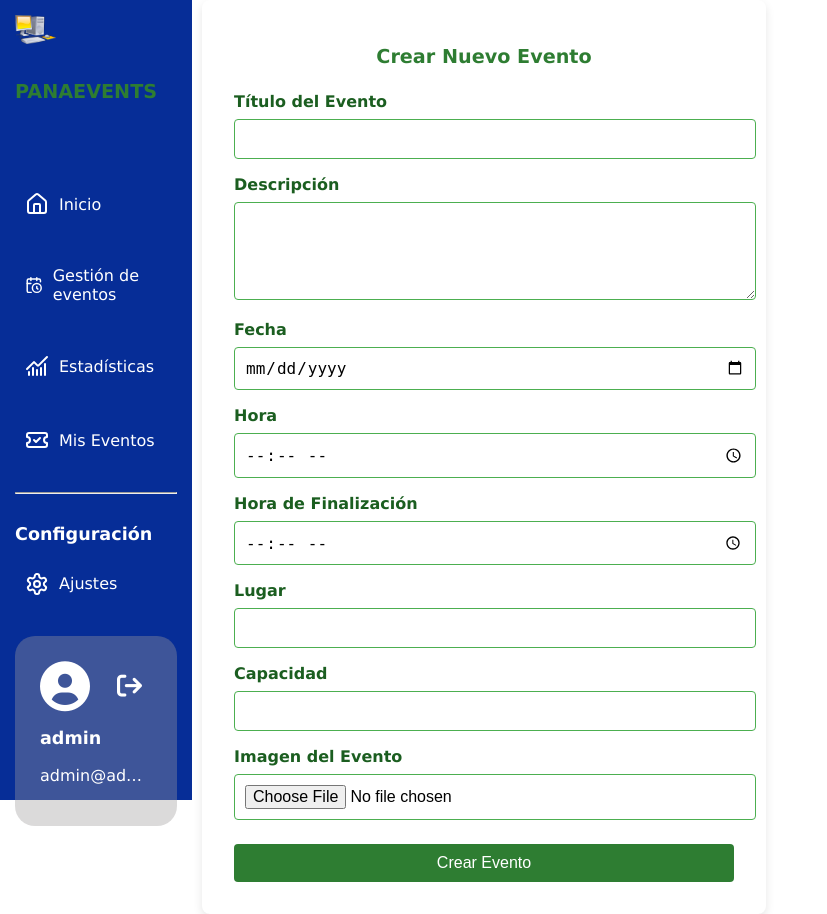
After one commit to Wcno/campusHub, a PHP site: page /create_event.php in a window 1280 px wide. The commit adds this page. Shown: the whole page, without its empty margins (0-827 px from the left). Run offline with PHP 8.4, Linux system fonts and the light colour scheme; a user stored in the database is signed in.

Commit message:
add create event

```diff
--- a/includes/config.php
+++ b/includes/config.php
@@ -4,6 +4,6 @@ define('DB_HOST', 'localhost');
 define('DB_USER', 'root');         // Cambia por tu usuario de la base de datos si es diferente
 define('DB_PASSWORD', 'Datawi123!');  // Cambia por tu contraseña de la base de datos
 define('DB_PORT', '3307');               //  por el puerto que estás usando si es diferente
-define('DB_NAME', 'panaeventsdb');
+define('DB_NAME', 'campushubdb');
 define('DB_CHARSET', 'utf8mb4');
 ?>
--- /dev/null
+++ b/php/admin_index.php
@@ -0,0 +1,3 @@
+<?php
+header("Location: ../views/home.php");
+?>
--- a/php/dashboardLayout.php
+++ b/php/dashboardLayout.php
@@ -13,7 +13,7 @@ $titulo = $titulo ?? 'Dashboard';
     <meta charset="UTF-8">
     <meta name="viewport" content="width=device-width, initial-scale=1.0">
     <title><?php echo htmlspecialchars($titulo); ?></title> <!-- Título dinámico -->
-    <link rel="stylesheet" type="text/css" href="../css/dashboardLayout.css">
+    <link rel="stylesheet" type="text/css" href="../styles/dashboardLayout.css">
     <link rel="stylesheet" href="https://cdnjs.cloudflare.com/ajax/libs/font-awesome/6.0.0-beta3/css/all.min.css">
 
 </head>
@@ -34,7 +34,7 @@ $titulo = $titulo ?? 'Dashboard';
                     <a href="dashboard-layout.php?page=home.php" class="sidebar-item <?php echo $current_page == 'home.php' ? 'active' : ''?>"><svg xmlns="http://www.w3.org/2000/svg" width="24" height="24" viewBox="0 0 24 24" fill="none" stroke="currentColor" stroke-width="2" stroke-linecap="round" stroke-linejoin="round" class="lucide lucide-house"><path d="M15 21v-8a1 1 0 0 0-1-1h-4a1 1 0 0 0-1 1v8"/><path d="M3 10a2 2 0 0 1 .709-1.528l7-5.999a2 2 0 0 1 2.582 0l7 5.999A2 2 0 0 1 21 10v9a2 2 0 0 1-2 2H5a2 2 0 0 1-2-2z"/></svg><span>Inicio</span></a>
                     <?php if ($usuarioRol == 'admin'): ?>
                         <!-- Opciones para el administrador -->
-                        <a href="#" class="sidebar-item <?php echo $current_page == 'gestionEventos.php' ? 'active' : ''; ?>"><svg xmlns="http://www.w3.org/2000/svg" width="24" height="24" viewBox="0 0 24 24" fill="none" stroke="currentColor" stroke-width="2" stroke-linecap="round" stroke-linejoin="round" class="lucide lucide-calendar-clock"><path d="M21 7.5V6a2 2 0 0 0-2-2H5a2 2 0 0 0-2 2v14a2 2 0 0 0 2 2h3.5"/><path d="M16 2v4"/><path d="M8 2v4"/><path d="M3 10h5"/><path d="M17.5 17.5 16 16.3V14"/><circle cx="16" cy="16" r="6"/></svg><span>Gestión de eventos</span></a>
+                        <a href="../views/create_event.php" class="sidebar-item <?php echo $current_page == '../views/create_event.php' ? 'active' : ''; ?>"><svg xmlns="http://www.w3.org/2000/svg" width="24" height="24" viewBox="0 0 24 24" fill="none" stroke="currentColor" stroke-width="2" stroke-linecap="round" stroke-linejoin="round" class="lucide lucide-calendar-clock"><path d="M21 7.5V6a2 2 0 0 0-2-2H5a2 2 0 0 0-2 2v14a2 2 0 0 0 2 2h3.5"/><path d="M16 2v4"/><path d="M8 2v4"/><path d="M3 10h5"/><path d="M17.5 17.5 16 16.3V14"/><circle cx="16" cy="16" r="6"/></svg><span>Gestión de eventos</span></a>
                         <a href="#" class="sidebar-item <?php echo $current_page == 'estadisticas.php' ? 'active' : ''; ?>"><svg xmlns="http://www.w3.org/2000/svg" width="24" height="24" viewBox="0 0 24 24" fill="none" stroke="currentColor" stroke-width="2" stroke-linecap="round" stroke-linejoin="round" class="lucide lucide-chart-no-axes-combined"><path d="M12 16v5"/><path d="M16 14v7"/><path d="M20 10v11"/><path d="m22 3-8.646 8.646a.5.5 0 0 1-.708 0L9.354 8.354a.5.5 0 0 0-.707 0L2 15"/><path d="M4 18v3"/><path d="M8 14v7"/></svg><span>Estadísticas</span></a>
                     <?php endif; ?>
                     <a href="#" class="sidebar-item <?php echo $current_page == 'misEventos.php' ? 'active' : ''; ?>"><svg xmlns="http://www.w3.org/2000/svg" width="24" height="24" viewBox="0 0 24 24" fill="none" stroke="currentColor" stroke-width="2" stroke-linecap="round" stroke-linejoin="round" class="lucide lucide-ticket-check"><path d="M2 9a3 3 0 0 1 0 6v2a2 2 0 0 0 2 2h16a2 2 0 0 0 2-2v-2a3 3 0 0 1 0-6V7a2 2 0 0 0-2-2H4a2 2 0 0 0-2 2Z"/><path d="m9 12 2 2 4-4"/></svg><span>Mis Eventos</span></a>
--- /dev/null
+++ b/styles/create_event.css
@@ -0,0 +1,56 @@
+.container {
+    width: 100%;
+    max-width: 500px;
+    background-color: #FFFFFF;
+    padding: 2rem;
+    border-radius: 8px;
+    box-shadow: 0px 4px 10px rgba(0, 0, 0, 0.1);
+}
+
+h1 {
+    color: #2E7D32; /* Verde oscuro */
+    margin-bottom: 1.5rem;
+    text-align: center;
+}
+
+label {
+    display: block;
+    font-weight: bold;
+    color: #1B5E20; /* Verde oscuro */
+    margin-top: 1rem;
+}
+
+input[type="text"],
+input[type="date"],
+input[type="time"],
+input[type="number"],
+input[type="file"],
+textarea {
+    width: 100%;
+    padding: 10px;
+    margin-top: 0.5rem;
+    border: 1px solid #4CAF50; /* Verde intermedio */
+    border-radius: 4px;
+    font-size: 1rem;
+}
+
+textarea {
+    resize: vertical;
+}
+
+button.btn {
+    width: 100%;
+    padding: 10px;
+    margin-top: 1.5rem;
+    background-color: #2E7D32; /* Verde oscuro */
+    color: #FFFFFF;
+    font-size: 1rem;
+    border: none;
+    border-radius: 4px;
+    cursor: pointer;
+    transition: background-color 0.3s ease;
+}
+
+button.btn:hover {
+    background-color: #66BB6A; /* Verde claro */
+}
--- /dev/null
+++ b/views/create_event.php
@@ -0,0 +1,53 @@
+<?php
+ // Define el archivo que contiene el contenido principal
+error_reporting(E_ALL);
+// Define el archivo de contenido para que `dashboard-layout.php` incluya este mismo archivo
+$contenido = __FILE__;
+
+$titulo = 'Home';
+require_once '../php/dashboardLayout.php';
+?>
+
+<!DOCTYPE html>
+<html lang="en">
+<head>
+    <meta charset="UTF-8">
+    <meta name="viewport" content="width=device-width, initial-scale=1.0">
+    <title>Crear evento</title>
+    <link rel="stylesheet" href="../styles/create_event.css">
+</head>
+<body>
+
+<div class="container">
+        <h1>Crear Nuevo Evento</h1>
+        <form action="create_event.php" method="POST" enctype="multipart/form-data">
+            <label for="title">Título del Evento</label>
+            <input type="text" id="title" name="title" required>
+
+            <label for="description">Descripción</label>
+            <textarea id="description" name="description" rows="4" required></textarea>
+
+            <label for="date">Fecha</label>
+            <input type="date" id="date" name="date" required>
+
+            <label for="time">Hora</label>
+            <input type="time" id="time" name="time" required>
+
+            <label for="date">Hora de Finalización</label>
+            <input type="time" id="time_end" name="time_end" required>
+
+            <label for="lugar">Lugar</label>
+            <input type="text" id="lugar" name="lugar" required>
+
+            <label for="capacity">Capacidad</label>
+            <input type="number" id="capacity" name="capacity" required min="1">
+
+            <label for="image">Imagen del Evento</label>
+            <input type="file" id="image" name="image" accept="image/*">
+
+            <button type="submit" class="btn">Crear Evento</button>
+        </form>
+    </div>
+
+</body>
+</html>
--- a/views/login.php
+++ b/views/login.php
@@ -4,7 +4,7 @@
     <meta charset="UTF-8">
     <meta name="viewport" content="width=device-width, initial-scale=1.0">
     <title>Iniciar Sesión - PanaEvents</title>
-    <link rel="stylesheet" href="../css/login.css">
+    <link rel="stylesheet" href="../styles/login.css">
 </head>
 <body>
 
@@ -38,7 +38,7 @@
 
                 // Redirigir según el rol
                 if ($user['role'] === 'admin') {
-                    header("Location: admin_index.php");
+                    header("Location: ../php/admin_index.php");
                 } else {
                     header("Location: ../php/user_index.php");
                 }
```
Also changed, not shown: database/campushub.sql (added, +32 -0 lines), views/register.php (+4 -4 lines), 5 other files.
